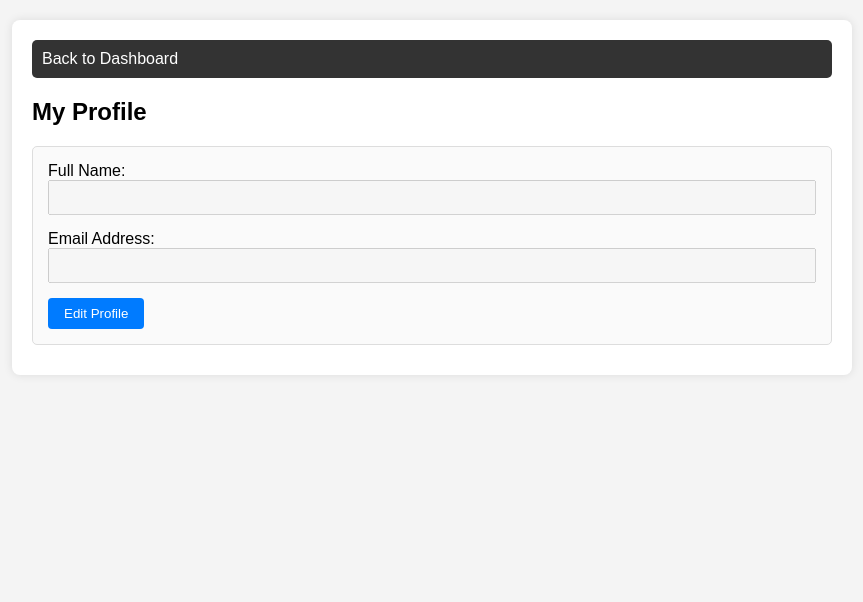
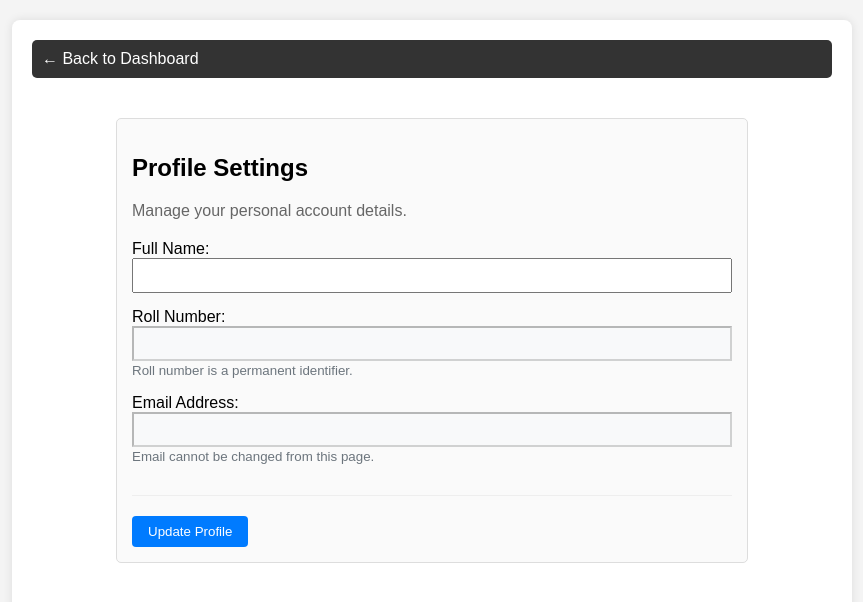
Before and after one commit to zzahra-s/StudySync, a React (Create React App) app in the folder frontend/: page /profile in a window 1280 px wide. Shown: the top 602 px of the page, without its empty margins (208-1071 px from the left). Built offline with nearby package versions, Linux system fonts and the light colour scheme; sample sign-in values are in the browser's storage.

Commit message:
Swap Dashboard and Profile views: Dashboard shows academic summary, Profile focuses on settings

```diff
--- a/frontend/src/pages/Dashboard.js
+++ b/frontend/src/pages/Dashboard.js
@@ -1,9 +1,14 @@
-import React from 'react';
+import React, { useState, useEffect } from 'react';
 import { useNavigate, Link } from 'react-router-dom';
+import { fetchWithToken } from '../utils/fetchWithToken';
 
 const Dashboard = () => {
   const navigate = useNavigate();
-  const user = JSON.parse(localStorage.getItem('user') || '{}');
+  const [user, setUser] = useState(JSON.parse(localStorage.getItem('user') || '{}'));
+  const [courseHistory, setCourseHistory] = useState([]);
+  const [error, setError] = useState('');
+
+  const studentId = user.student_id;
 
   const handleLogout = () => {
     localStorage.removeItem('token');
@@ -11,31 +16,91 @@ const Dashboard = () => {
     navigate('/login');
   };
 
+  useEffect(() => {
+    const fetchHistory = async () => {
+      if (!studentId) return;
+      try {
+        const response = await fetchWithToken(`http://localhost:5001/api/students/${studentId}/courses-with-grades`);
+        if (response.ok) {
+          const data = await response.json();
+          setCourseHistory(data);
+        }
+      } catch (err) {
+        setError('Error loading academic history.');
+      }
+    };
+    fetchHistory();
+  }, [studentId]);
+
+  // Grouping courses by semester for the summary view
+  const groupedCourses = courseHistory.reduce((acc, course) => {
+    const sem = course.semester_name || 'Unassigned';
+    if (!acc[sem]) acc[sem] = [];
+    acc[sem].push(course);
+    return acc;
+  }, {});
+
   return (
-    <div>
+    <div className="dashboard-container">
       <div className="nav-bar flex-between">
         <div style={{ display: 'flex', alignItems: 'center' }}>
           <img src="/logo.png" alt="StudySync Logo" className="logo" />
           <Link to="/dashboard">Dashboard</Link>
-          <Link to="/profile">Profile</Link>
-          <Link to="/semesters">Semesters</Link>
+          <Link to="/profile">Profile Settings</Link>
+          <Link to="/semesters">Manage Academics</Link>
         </div>
         <button onClick={handleLogout} style={{ background: '#dc3545', margin: 0 }}>Logout</button>
       </div>
 
-      <h2>Welcome, {user.name || 'Student'}!</h2>
-
-      <div className="card">
-        <h3>Manage Your Profile</h3>
-        <p>Update your personal information and contact details.</p>
-        <button onClick={() => navigate('/profile')}>Go to Profile</button>
+      <div className="welcome-banner">
+        <h2>Welcome back, {user.full_name || 'Student'}! 👋</h2>
+        <p className="student-meta">{user.roll_number} | {user.email}</p>
       </div>
 
-      <div className="card">
-        <h3>Your Semesters</h3>
-        <p>View semesters, add courses, and enter grades.</p>
-        <button onClick={() => navigate('/semesters')}>Manage Semesters</button>
+      {error && <p className="error">{error}</p>}
+
+      <div className="academic-snapshot">
+        <h3>My Academic Overview</h3>
+        {Object.keys(groupedCourses).length === 0 ? (
+          <div className="card">
+            <h4>No courses found yet!</h4>
+            <p>Start organizing your academic life by adding your first semester.</p>
+            <button onClick={() => navigate('/semesters')}>Add My First Semester</button>
+          </div>
+        ) : (
+          Object.entries(groupedCourses).map(([semester, courses]) => (
+            <div key={semester} className="semester-summary-card card">
+              <div className="flex-between" style={{ borderBottom: '1px solid #eee', paddingBottom: '10px', marginBottom: '10px' }}>
+                <h4 style={{ margin: 0 }}>{semester}</h4>
+                <button className="text-btn" onClick={() => navigate('/semesters')}>Manage</button>
+              </div>
+              <div className="mini-course-list">
+                {courses.map(course => (
+                  <div key={course.course_id} className="mini-course-item">
+                    <span>{course.course_name} ({course.course_code})</span>
+                    <span className={`grade-badge ${course.letter_grade ? 'graded' : 'pending'}`}>
+                      {course.letter_grade || '...'}
+                    </span>
+                  </div>
+                ))}
+              </div>
+            </div>
+          ))
+        )}
       </div>
+
+      <style>{`
+        .welcome-banner { margin-bottom: 30px; }
+        .student-meta { color: #666; font-size: 14px; margin-top: -10px; }
+        .academic-snapshot h3 { margin-bottom: 20px; border-left: 4px solid #007bff; padding-left: 10px; }
+        .semester-summary-card { margin-bottom: 20px; }
+        .mini-course-item { display: flex; justify-content: space-between; padding: 8px 0; font-size: 14px; border-bottom: 1px dashed #eee; }
+        .mini-course-item:last-child { border-bottom: none; }
+        .grade-badge { font-weight: bold; padding: 2px 6px; border-radius: 4px; font-size: 11px; }
+        .grade-badge.graded { background: #e7f3ff; color: #007bff; border: 1px solid #cce5ff; }
+        .grade-badge.pending { background: #f8f9fa; color: #999; border: 1px solid #eee; }
+        .text-btn { background: none; border: none; color: #007bff; text-decoration: underline; cursor: pointer; padding: 0; font-size: 13px; }
+      `}</style>
     </div>
   );
 };
--- a/frontend/src/pages/Profile.js
+++ b/frontend/src/pages/Profile.js
@@ -4,9 +4,8 @@ import { fetchWithToken } from '../utils/fetchWithToken';
 
 const Profile = () => {
   const [user, setUser] = useState(JSON.parse(localStorage.getItem('user') || '{}'));
+  const [studentDetails, setStudentDetails] = useState({});
   const [name, setName] = useState('');
-  const [email, setEmail] = useState('');
-  const [isEditing, setIsEditing] = useState(false);
   const [message, setMessage] = useState('');
   const [error, setError] = useState('');
 
@@ -19,11 +18,10 @@ const Profile = () => {
         const response = await fetchWithToken(`http://localhost:5001/api/students/${studentId}`);
         if (response.ok) {
           const data = await response.json();
-          // Backend uses full_name and email
+          setStudentDetails(data);
           setName(data.full_name || '');
-          setEmail(data.email || '');
 
-          // Update localStorage if the server has newer data
+          // Sync localStorage
           const updatedUser = { ...user, full_name: data.full_name, email: data.email };
           localStorage.setItem('user', JSON.stringify(updatedUser));
           setUser(updatedUser);
@@ -46,15 +44,17 @@ const Profile = () => {
       if (!studentId) return;
       const response = await fetchWithToken(`http://localhost:5001/api/students/${studentId}`, {
         method: 'PUT',
-        body: JSON.stringify({ full_name: name, email })
+        body: JSON.stringify({
+          full_name: name,
+          email: studentDetails.email
+        })
       });
 
       if (response.ok) {
-        const updatedUser = { ...user, full_name: name, email };
+        const updatedUser = { ...user, full_name: name };
         localStorage.setItem('user', JSON.stringify(updatedUser));
         setUser(updatedUser);
         setMessage('Profile updated successfully!');
-        setIsEditing(false);
       } else {
         const data = await response.json();
         setError(data.message || 'Failed to update profile.');
@@ -65,15 +65,18 @@ const Profile = () => {
   };
 
   return (
-    <div>
+    <div className="profile-container">
       <div className="nav-bar">
-        <Link to="/dashboard">Back to Dashboard</Link>
+        <Link to="/dashboard">← Back to Dashboard</Link>
       </div>
-      <h2>My Profile</h2>
-      {message && <p className="success">{message}</p>}
-      {error && <p className="error">{error}</p>}
 
-      <div className="card">
+      <div className="card" style={{ maxWidth: '600px', margin: '40px auto' }}>
+        <h2>Profile Settings</h2>
+        <p style={{ color: '#666', marginBottom: '20px' }}>Manage your personal account details.</p>
+
+        {message && <p className="success">{message}</p>}
+        {error && <p className="error">{error}</p>}
+
         <form onSubmit={handleSave}>
           <div className="form-group">
             <label>Full Name:</label>
@@ -81,29 +84,35 @@ const Profile = () => {
               type="text"
               value={name}
               onChange={(e) => setName(e.target.value)}
-              disabled={!isEditing}
-              required
-            />
-          </div>
-          <div className="form-group">
-            <label>Email Address:</label>
-            <input
-              type="email"
-              value={email}
-              onChange={(e) => setEmail(e.target.value)}
-              disabled={!isEditing}
               required
             />
           </div>
 
-          {isEditing ? (
-            <div style={{ marginTop: '15px' }}>
-              <button type="submit">Save Changes</button>
-              <button type="button" onClick={() => setIsEditing(false)} style={{ background: '#6c757d', marginLeft: '10px' }}>Cancel</button>
-            </div>
-          ) : (
-            <button type="button" onClick={() => setIsEditing(true)}>Edit Profile</button>
-          )}
+          <div className="form-group">
+            <label>Roll Number:</label>
+            <input
+              type="text"
+              value={studentDetails.roll_number || ''}
+              disabled
+              style={{ background: '#f8f9fa' }}
+            />
+            <small style={{ color: '#6c757d' }}>Roll number is a permanent identifier.</small>
+          </div>
+
+          <div className="form-group">
+            <label>Email Address:</label>
+            <input
+              type="text"
+              value={studentDetails.email || ''}
+              disabled
+              style={{ background: '#f8f9fa' }}
+            />
+            <small style={{ color: '#6c757d' }}>Email cannot be changed from this page.</small>
+          </div>
+
+          <div style={{ marginTop: '30px', borderTop: '1px solid #eee', paddingTop: '20px' }}>
+            <button type="submit">Update Profile</button>
+          </div>
         </form>
       </div>
     </div>
```
